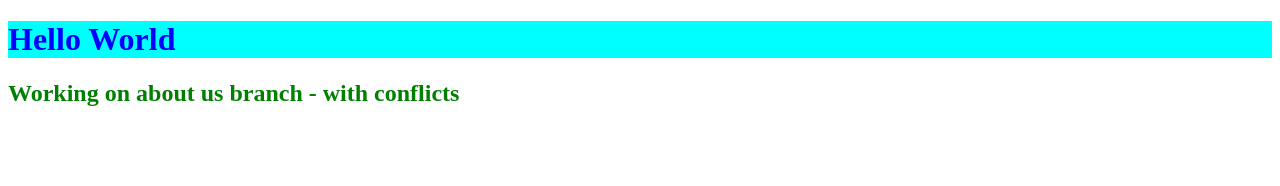
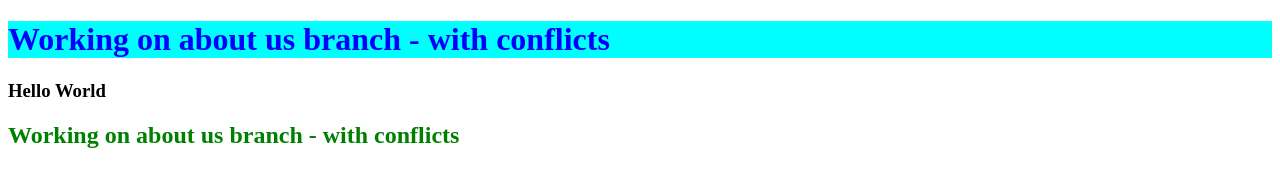
Before and after one commit to naveedmac/my_website_demo, a plain HTML site: page index.html in a window 1280 px wide. Drawn offline with Linux system fonts and the light colour scheme.

Commit message:
trying conflict 2

```diff
--- a/index.html
+++ b/index.html
@@ -12,7 +12,8 @@
         <link rel="stylesheet" href="styles.css">
     </head>
     <body>
-        <h1>Hello World </h1>
+        <h1>Working on about us branch - with conflicts</h1>
+        <h3>Hello World </h3>
         <h2>Working on about us branch - with conflicts</h2>
     </body>
 </html>
```
